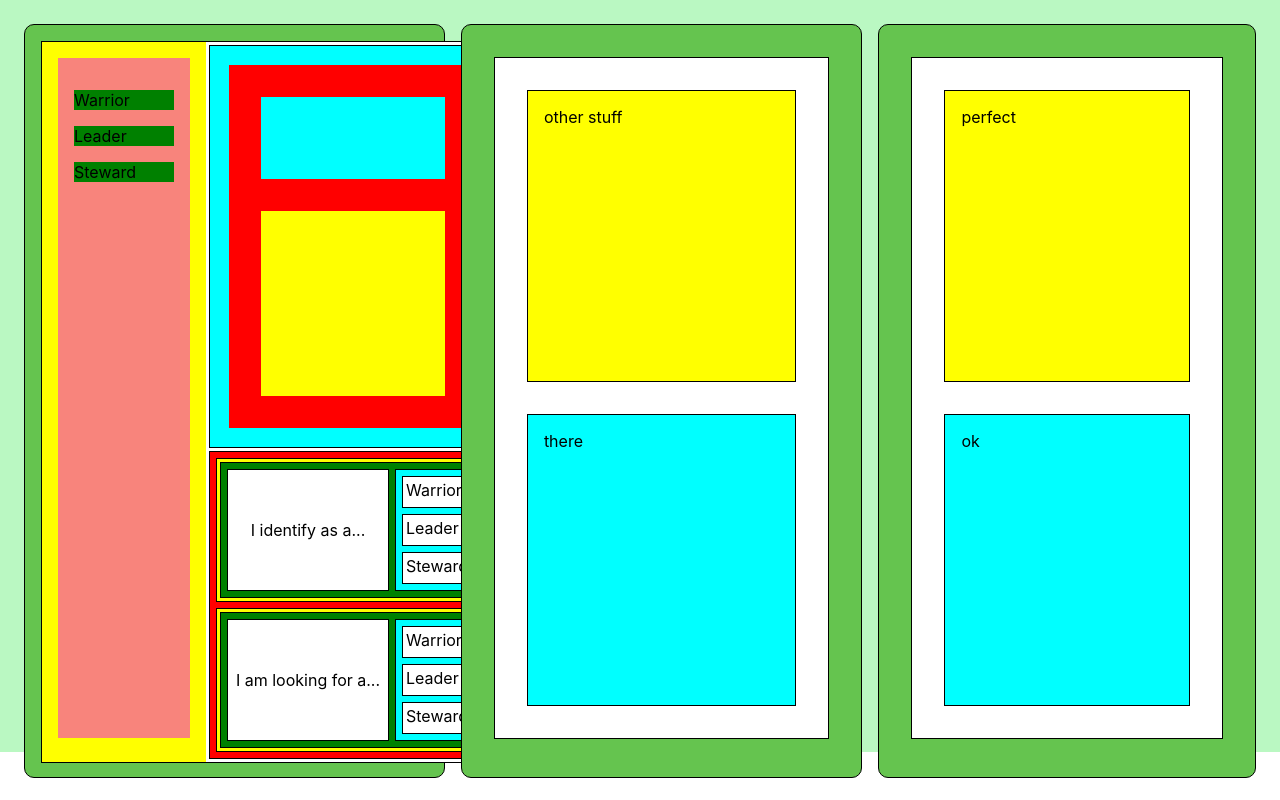
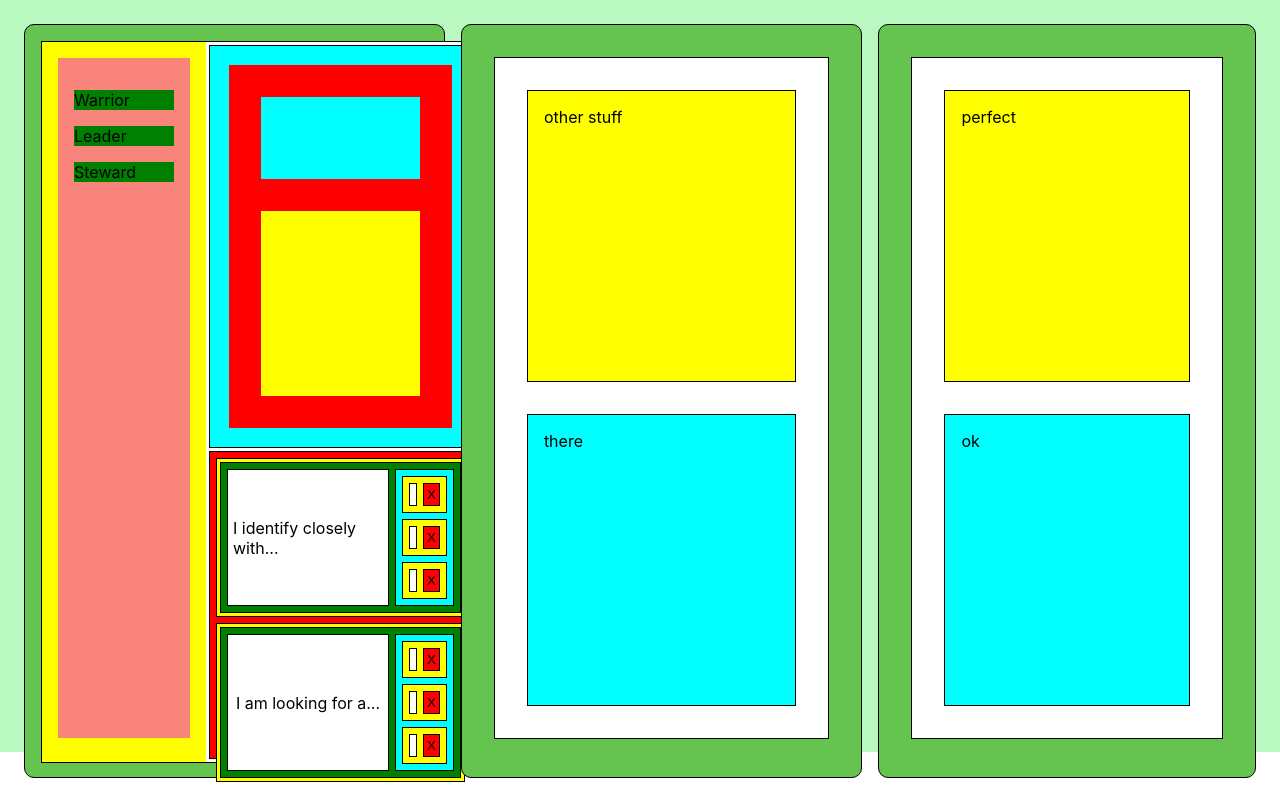
Before and after one commit to tieje/yorha, a React (Create React App) app in the folder Frontend/: page / in a window 1280 px wide. Built offline with nearby package versions, Linux system fonts and the light colour scheme.

Commit message:
Feature is complete. The CSS can be fixed later.

```diff
--- a/Frontend/src/App.tsx
+++ b/Frontend/src/App.tsx
@@ -6,7 +6,6 @@ import { Column } from './Column';
 import { useAppState } from './state/AppStateContext';
 import { ArchetypeDescription } from './ArchetypeDescription';
 import { useState } from 'react'
-
 
 export const App = () => {
     const { hoverItemId } = useAppState()
@@ -18,7 +17,7 @@ export const App = () => {
         <AppContainer>
             <Column>
                 <ArchetypeHorizontalContainer>
-                    <ArchetypesList updateArchId={updateArchId}/>
+                    <ArchetypesList key={1} updateArchId={updateArchId}/>
                     <ArchetypesChosen>
                         <ArchetypeDescription id={hoverId}/>
                         <ArchetypesChosenList />
--- a/Frontend/src/ArchetypeListItem.tsx
+++ b/Frontend/src/ArchetypeListItem.tsx
@@ -1,4 +1,6 @@
 import { ArchetypeListItemContainer } from "./styles";
+import { useAppState } from "./state/AppStateContext";
+import { addArchIdentity, addArchLooking } from "./state/actions";
 
 type ArchetypeListItemProps = {
     id: string
@@ -7,10 +9,23 @@ type ArchetypeListItemProps = {
 }
 
 export const ArchetypeListItem = ({ id, name, updateArchId }: ArchetypeListItemProps) => {
+    const blankTest = (e: string): boolean => {
+        return e === '';
+    }
+    const { dispatch, identifyAs, lookingFor } = useAppState()
     const handleMouseOver = () => {
         updateArchId(id)
     }
+    const handleArchetypesChosenFilling = () => {
+        if (identifyAs.some(blankTest)) {
+            let idx = identifyAs.findIndex(blankTest)
+            dispatch(addArchIdentity(idx, name))
+        } else {
+            let idx = lookingFor.findIndex(blankTest)
+            dispatch(addArchLooking(idx, name))
+        }
+    }
     return (
-        <ArchetypeListItemContainer onMouseOver={handleMouseOver} onClick={()=>dispatch()}>{name}</ArchetypeListItemContainer>
+        <ArchetypeListItemContainer onMouseOver={handleMouseOver} onClick={handleArchetypesChosenFilling}>{name}</ArchetypeListItemContainer>
     )
 }
--- a/Frontend/src/ArchetypesChosenList.tsx
+++ b/Frontend/src/ArchetypesChosenList.tsx
@@ -1,42 +1,70 @@
-import { ArchetypesChosenColumnContainer, ArchetypesChosenListContainer, ArchetypesChosenColumnHeaderContainer, ArchetypesChosenColumnHeader, ArchetypesChosenArchetypesListContainer, ArchetypesChosenArchetypeNameContainer } from "./styles";
+import { ArchetypesChosenColumnContainer, ArchetypesChosenListContainer, ArchetypesChosenColumnHeaderContainer, ArchetypesChosenColumnHeader, ArchetypesChosenArchetypesListContainer, ArchetypesChosenArchetypeNameContainer, ArchetypesListItemDelete, ArchetypesChosenButtonCombiner } from "./styles";
 import { useAppState } from "./state/AppStateContext"
-import { Archetype } from "./state/appStateReducer"
+import { removeArchIdentity, removeArchLooking } from "./state/actions";
 
-type ArchetypesChoseColumnProps = {
+type ArchetypesChosenColumnProps = {
 	header: string
+	ListType: 'identity' | 'looking'
 }
 
 type ArchetypesChosenArchetypeNameProps = {
 	arch_name: string
 }
 
+type ArchetypesChosenArchetypesListProps = {
+	ListType: 'identity' | 'looking'
+}
+
+type DeleteProps = {
+	index: number
+	type: string
+}
 export const ArchetypesChosenList = () => {
 	return (
 		<ArchetypesChosenListContainer>
-			<ArchetypesChosenColumn header='I identify as a...' />
-			<ArchetypesChosenColumn header='I am looking for a...' />
+			<ArchetypesChosenColumn
+				key={'identity'}
+				header = {'I identify closely with...'}
+				ListType = {'identity'}
+			/>
+			<ArchetypesChosenColumn
+				key={'looking'}
+				header = {'I am looking for a...'}
+				ListType = {'looking'}
+			/>
 		</ArchetypesChosenListContainer>
 	)
 }
 
-const ArchetypesChosenColumn = ({ header }: ArchetypesChoseColumnProps) => {
+const ArchetypesChosenColumn = ({ header, ListType }: ArchetypesChosenColumnProps) => {
 	return (
 		<ArchetypesChosenColumnContainer>
 			<ArchetypesChosenColumnHeaderContainer>
 				<ArchetypesChosenColumnHeader>
 					{header}
 				</ArchetypesChosenColumnHeader>
-				<ArchetypesChosenArchetypesList />
+				<ArchetypesChosenArchetypesList key={ListType} ListType = {ListType}/>
 			</ArchetypesChosenColumnHeaderContainer>
 		</ArchetypesChosenColumnContainer>
 	)
 }
-const ArchetypesChosenArchetypesList = () => {
-	const { list } = useAppState()
+const ArchetypesChosenArchetypesList = ({ ListType }: ArchetypesChosenArchetypesListProps) => {
+	const { identifyAs, lookingFor } = useAppState()
+	const whichList = (e: string):string[] => {
+		if (e === 'identity') {
+			return identifyAs;
+		}
+		return lookingFor;
+	}
+	const thisList = whichList(ListType)
+
 	return (
 		<ArchetypesChosenArchetypesListContainer>
-			{list.map((item: Archetype) => (
-				<ArchetypesChosenArchetypeName arch_name = { item.name } />
+			{thisList.map((item: string, idx: number) => (
+				<ArchetypesChosenButtonCombiner>
+					<ArchetypesChosenArchetypeName key={idx} arch_name = { item } />
+					<DeleteButton key={idx} index={idx} type={ListType}/>
+				</ArchetypesChosenButtonCombiner>
 			))}
 		</ArchetypesChosenArchetypesListContainer>
 	)
@@ -49,3 +77,20 @@ const ArchetypesChosenArchetypeName = ({ arch_name }: ArchetypesChosenArchetypeN
 		</ArchetypesChosenArchetypeNameContainer>
 	)
 }
+
+const DeleteButton = ({index, type}: DeleteProps) => {
+    const { dispatch } = useAppState()
+	const delete_title = 'X'
+	const handleDelete = () => {
+		if (type === 'identity') {
+			dispatch(removeArchIdentity(index))
+		} else {
+			dispatch(removeArchLooking(index))
+		}
+	}
+	return (
+		<ArchetypesListItemDelete onClick={handleDelete}>
+			{delete_title}
+		</ArchetypesListItemDelete>
+	)
+}
--- a/Frontend/src/ArchetypesList.tsx
+++ b/Frontend/src/ArchetypesList.tsx
@@ -1,5 +1,5 @@
 import { ArchetypeListContainer } from "./styles"
-import { FC, useDispatch } from 'react'
+import { FC } from 'react'
 import { useAppState } from "./state/AppStateContext"
 import { ArchetypeListItem } from "./ArchetypeListItem"
 import { Archetype } from "./state/appStateReducer"
--- a/Frontend/src/state/actions.ts
+++ b/Frontend/src/state/actions.ts
@@ -21,7 +21,7 @@ export type Action =
 		type: "REMOVE_ARCH_LOOKING_FOR"
 		payload: number
 	}
-// These actions are created using action action creators below.
+// These actions are created using action creators below.
 export const addArchIdentity = (index: number, name: string): Action => ({
 	type: "ADD_ARCH_IDENTIFY_AS",
 	payload: {index, name}
--- a/Frontend/src/state/appStateReducer.ts
+++ b/Frontend/src/state/appStateReducer.ts
@@ -26,12 +26,12 @@ export const appStateReducer = (state: AppState, action: Action): AppState => {
 		}
 		case "ADD_ARCH_LOOKING_FOR": {
 			 let newState = {...state}
-			 newState.identifyAs[action.payload.index] = action.payload.name
+			 newState.lookingFor[action.payload.index] = action.payload.name
 			return newState
 		}
 		case "REMOVE_ARCH_LOOKING_FOR": {
 			 let newState = {...state}
-			 newState.identifyAs[action.payload] = ''
+			 newState.lookingFor[action.payload] = ''
 			return newState
 		}
 		default:
--- a/Frontend/src/styles.ts
+++ b/Frontend/src/styles.ts
@@ -145,6 +145,24 @@ export const ArchetypesChosenArchetypesListContainer = styled.div`
 export const ArchetypesChosenArchetypeNameContainer = styled.div`
     display: flex;
     background-color: white;
+    flex-grow: 4;
+    border: 1px solid black;
+    padding: 3px;
+    margin: 3px;
+`
+export const ArchetypesListItemDelete = styled.button`
+    display: flex;
+    background-color: red;
+    flex-grow: 1;
+    border: 1px solid black;
+    padding: 3px;
+    margin: 3px;
+    justify-content: center;
+    align-items: center;
+`
+export const ArchetypesChosenButtonCombiner = styled.div`
+    display: flex;
+    background-color: yellow;
     flex-grow: 1;
     border: 1px solid black;
     padding: 3px;
```
